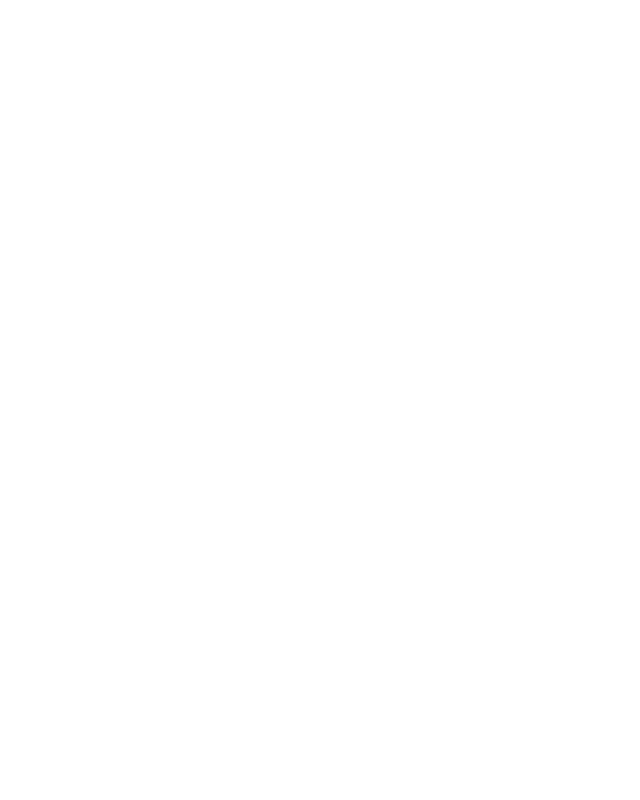
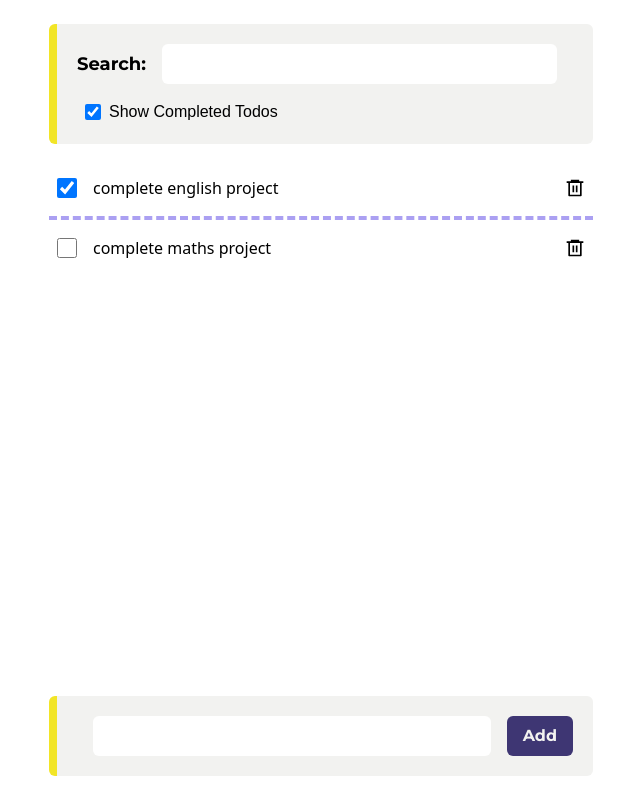
Before and after one commit to MeetCoding/react-todo-app, a React (Create React App) app: page / in a window 1280 px wide. Shown: the whole page, without its empty margins (319-959 px from the left). Built offline with nearby package versions, Linux system fonts and the light colour scheme; a web font is replaced by a local one.

Commit message:
completed the app

```diff
--- a/package.json
+++ b/package.json
@@ -9,6 +9,7 @@
     "@testing-library/user-event": "^12.8.3",
     "react": "^17.0.2",
     "react-dom": "^17.0.2",
+    "react-icons": "^4.3.1",
     "react-scripts": "4.0.3",
     "web-vitals": "^1.1.2"
   },
--- a/src/App.js
+++ b/src/App.js
@@ -1,13 +1,17 @@
-import React from 'react';
+import React, { useState } from 'react';
 import SearchPanel from './components/SearchPanel';
 import TodosPanel from './components/TodosPanel';
 import AddTodoPanel from './components/AddTodoPanel';
 
 export default function App() {
+
+    const [searchQuery, setSearchQuery] = useState("");
+    const [showCompleted, setShowCompleted] = useState(true);
+
     return (
-        <div className="w-screen h-screen max-w-xl py-14 flex flex-col">
-            <SearchPanel />
-            <TodosPanel />
+        <div className="w-screen h-screen max-w-xl py-6 px-4 flex flex-col">
+            <SearchPanel setSearchQuery={setSearchQuery} setShowCompleted={setShowCompleted} />
+            <TodosPanel searchQuery={searchQuery} showCompleted={showCompleted} />
             <AddTodoPanel />
         </div>
     );
--- a/src/Todos.js
+++ b/src/Todos.js
@@ -2,26 +2,40 @@
 
 const TodosContext = createContext();
 
-const initValue = [];
+const initValue = [
+    {
+        content: "complete english project",
+        completed: true
+    },
+    {
+        content: "complete maths project",
+        completed: false
+    }
+];
 
 const reducers = {
-    add: (state, payload) => {
-        return [...state, payload];
+    add: (state, content) => {
+        return [...state, {content, completed: false}];
     },
-    remove: (state, payload) => {
+    remove: (state, index) => {
         const newState = [...state];
-        newState.splice(payload, 1);
+        newState.splice(index, 1);
+        return newState;
+    },
+    editComplete: (state, {index, complete}) => {
+        const newState = [...state];
+        newState[index].completed = complete;
         return newState;
     }
 }
 
 export function useTodos() {
-    const [todos, dispatch] = useContext(TodosContext);
+    const todos = useContext(TodosContext)[0];
     return todos;
 }
 
 export function useDispatch() {
-    const [todos, dispatch] = useContext(TodosContext);
+    const dispatch = useContext(TodosContext)[1];
     return (type, payload) => {
         const action = {
             type,
--- a/src/components/AddTodoPanel.js
+++ b/src/components/AddTodoPanel.js
@@ -1,9 +1,43 @@
-import React from 'react';
+import React, { useState, useEffect, useRef } from 'react';
+import { useDispatch } from './../Todos';
 
 export default function AddTodoPanel() {
+
+    const dispatch = useDispatch();
+    const [content, _setContent] = useState("");
+    const contentRef = useRef(content);
+    const setContent = newContent => {
+        _setContent(newContent);
+        contentRef.current = newContent;
+    }
+
+    const addTodo = () => {
+        if (contentRef.current)
+            dispatch("add", contentRef.current);
+        setContent("");
+    }
+
+    useEffect(() => {
+        window.addEventListener("keydown", e => {
+            if(e.key === "Enter")
+                addTodo();
+        })
+    }, [])
+
     return (
-        <div>
-
+        <div className="flex items-center bg-white p-5 rounded-md border-yellow border-l-8">
+            <input
+                type="text"
+                name="add"
+                id="add"
+                value={content}
+                onChange={e => setContent(e.target.value)}
+                className="flex-grow flex-shrink min-w-0 mx-4 py-2 px-4 rounded-md font-shippori border-dark-purple focus:border-2"
+            />
+            <button
+                onClick={addTodo}
+                className="px-4 py-2 bg-dark-purple rounded-md  text-white font-montserrat font-bold"
+            >Add</button>
         </div>
     )
 }
--- a/src/components/SearchPanel.js
+++ b/src/components/SearchPanel.js
@@ -1,9 +1,33 @@
 import React from 'react';
 
-export default function SearchPanel() {
-    return (
-        <div>
+const SearchPanel = props => (
+    <div className="bg-white p-5 rounded-md border-yellow border-l-8">
+        <div className="flex items-center mb-4">
+            <label
+                htmlFor="search"
+                className="font-montserrat font-bold text-lg"
+            >Search: </label>
+            <input
+                type="text"
+                id="search"
+                onChange={e => props.setSearchQuery(e.target.value)}
+                className="flex-grow flex-shrink min-w-0 mx-4 py-2 px-4 rounded-md font-shippori border-dark-purple focus:border-2"
+            />
+        </div>
+        <div className="flex items-center">
+            <input
+                type="checkbox"
+                id="show-completed"
+                defaultChecked={true}
+                onChange={e => props.setShowCompleted(e.target.checked)}
+                className="mx-2 w-4 h-4 text-dark-yellow"
+            />
+            <label
+                htmlFor="show-completed"
+                className="font-shippori"
+            >Show Completed Todos</label>
+        </div>
+    </div>
+)
 
-        </div>
-    )
-}
+export default SearchPanel;
--- a/src/components/TodosPanel.js
+++ b/src/components/TodosPanel.js
@@ -1,11 +1,54 @@
 import React from 'react';
 import { useTodos, useDispatch } from './../Todos';
+import { RiDeleteBin6Line } from 'react-icons/ri';
 
-export default function TodosPanel() {
+export default function TodosPanel(props) {
+
+    const todos = useTodos();
+
+    const filteredTodos = todos.filter(todo => {
+        if (!props.showCompleted && todo.completed) return false;
+        return todo.content.includes(props.searchQuery);
+    })
+
+    const TodosComponent = [];
+    for (let i in filteredTodos) {
+        TodosComponent.push(
+            <Todo key={i} todo={filteredTodos[i]} index={i} />
+        )
+    }
 
     return (
-        <div>
-
+        <div className="flex-grow flex flex-col overflow-y-scroll no-scrollbar divide-y-4 divide-purple divide-dashed my-4 rounded-md">
+            {TodosComponent}
         </div>
     )
 }
+
+function Todo({ todo, index }) {
+
+    const dispatch = useDispatch();
+
+    const changeCompleted = e => {
+        const payload = {
+            index,
+            complete: e.target.checked
+        }
+        dispatch("editComplete", payload);
+    }
+
+    return (
+        <div className="flex items-center px-2 py-4">
+            <input
+                type="checkbox"
+                checked={todo.completed}
+                onChange={changeCompleted}
+                className="w-5 h-5"
+            />
+            <h1 className="flex-grow mx-4">{todo.content}</h1>
+            <button onClick={() => dispatch("remove", index)}>
+                <RiDeleteBin6Line className="w-5 h-5"/>
+            </button>
+        </div>
+    )
+}
--- a/src/index.css
+++ b/src/index.css
@@ -17,3 +17,12 @@
   display: grid;
   place-items: center;
 }
+
+.no-scrollbar::-webkit-scrollbar {
+  display: none;
+}
+
+.no-scrollbar {
+  -ms-overflow-style: none;
+  scrollbar-width: none;
+}
```
Also changed, not shown: 1 other file (tests, documents, lock files or other folders).
